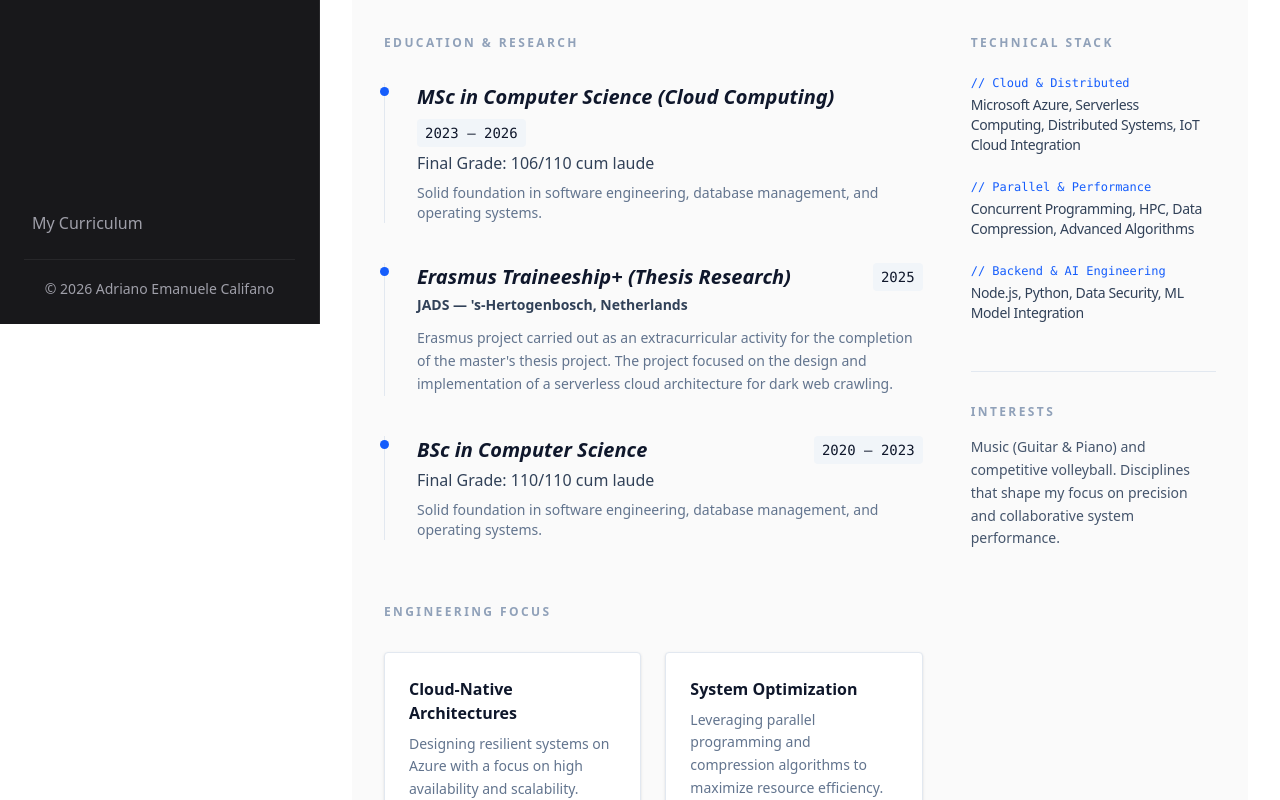
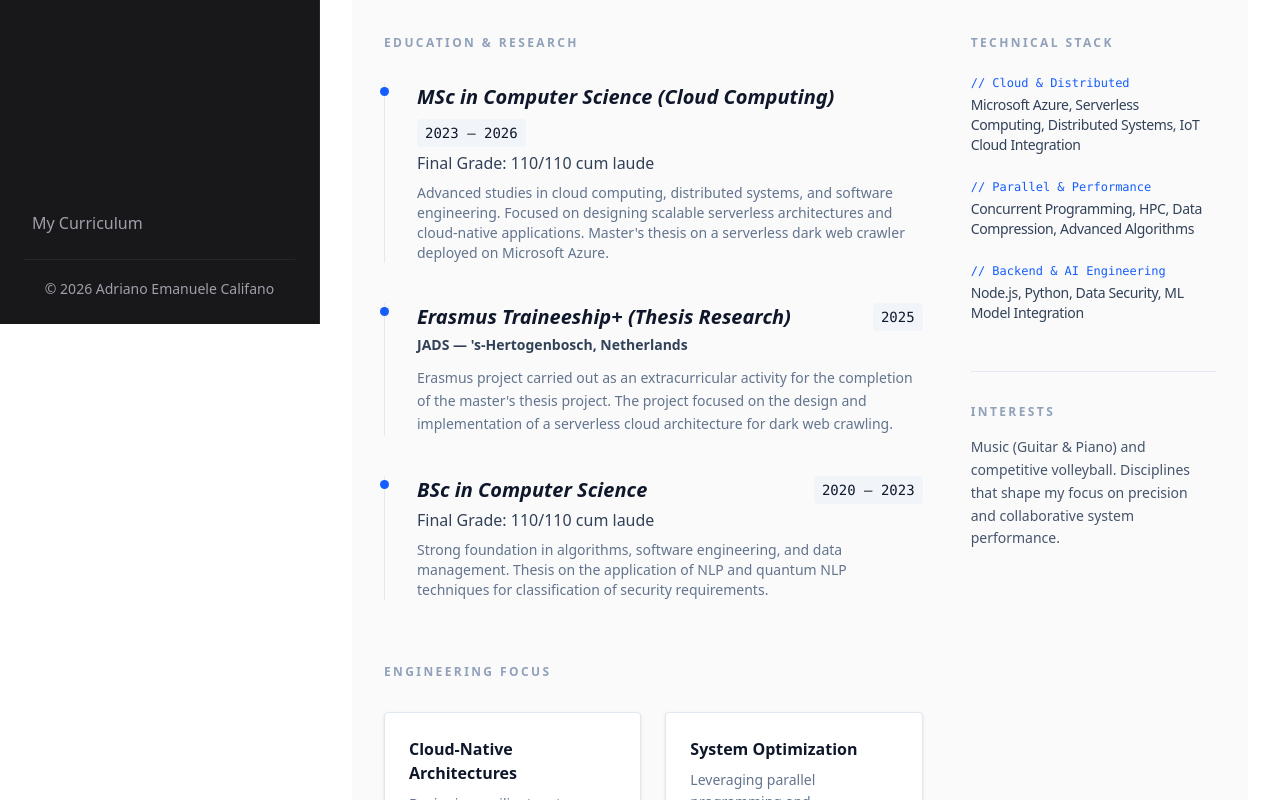
Before and after one commit to adriano22jr/portfolio-website, a React (Vite) app: page / in a window 1280 px wide. Shown: the part 476-1276 px from the top of the page. Built offline with nearby package versions, Linux system fonts and the light colour scheme.

Commit message:
Updated home.tsx

```diff
--- a/src/components/Home.tsx
+++ b/src/components/Home.tsx
@@ -29,9 +29,9 @@ function Home() {
                                         <h3 className="text-xl font-bold italic">MSc in Computer Science (Cloud Computing)</h3>
                                         <span className="font-mono text-sm bg-slate-100 px-2 py-1 rounded">2023 — 2026</span>
                                     </div>
-                                    <p className="text-slate-700 mt-1 font-medium">Final Grade: 106/110 cum laude</p>
+                                    <p className="text-slate-700 mt-1 font-medium">Final Grade: 110/110 cum laude</p>
                                     <p className="text-slate-500 mt-2 text-sm">
-                                        Solid foundation in software engineering, database management, and operating systems.
+                                        Advanced studies in cloud computing, distributed systems, and software engineering. Focused on designing scalable serverless architectures and cloud-native applications. Master's thesis on a serverless dark web crawler deployed on Microsoft Azure.
                                     </p>
                                 </div>
 
@@ -55,7 +55,7 @@ function Home() {
                                     </div>
                                     <p className="text-slate-700 mt-1 font-medium">Final Grade: 110/110 cum laude</p>
                                     <p className="text-slate-500 mt-2 text-sm">
-                                        Solid foundation in software engineering, database management, and operating systems.
+                                        Strong foundation in algorithms, software engineering, and data management. Thesis on the application of NLP and quantum NLP techniques for classification of security requirements.
                                     </p>
                                 </div>
 
```
